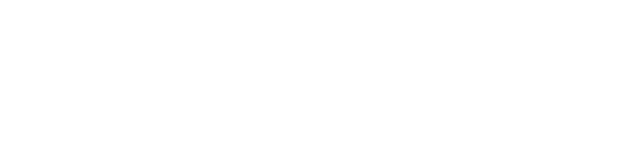
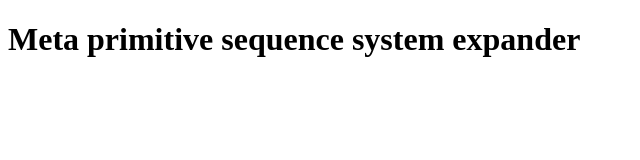
Before and after one commit to scleptera/scleptera.github.io, a plain HTML site: page index.html in a window 1280 px wide. Shown: the whole page, without its empty margins (0-640 px from the left). Drawn offline with Linux system fonts and the light colour scheme.

Commit message:
Update index.html

```diff
--- a/index.html
+++ b/index.html
@@ -5,6 +5,7 @@
     <title>Meta primitive sequence system</title>
   </head>
   <body>
+    <h1>Meta primitive sequence system expander</h1>
 
   </body>
 </html>
```
